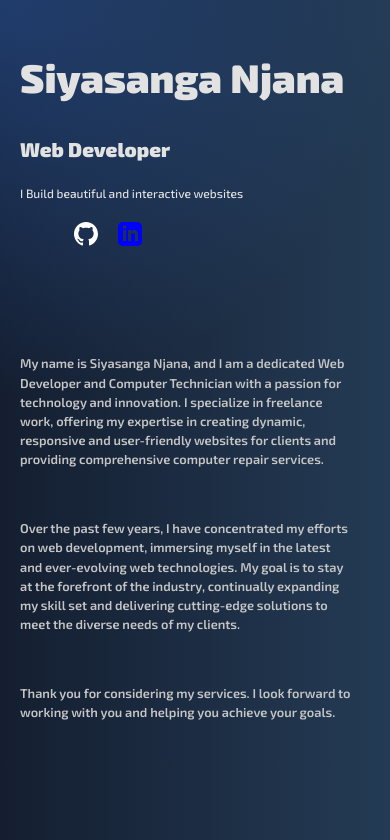
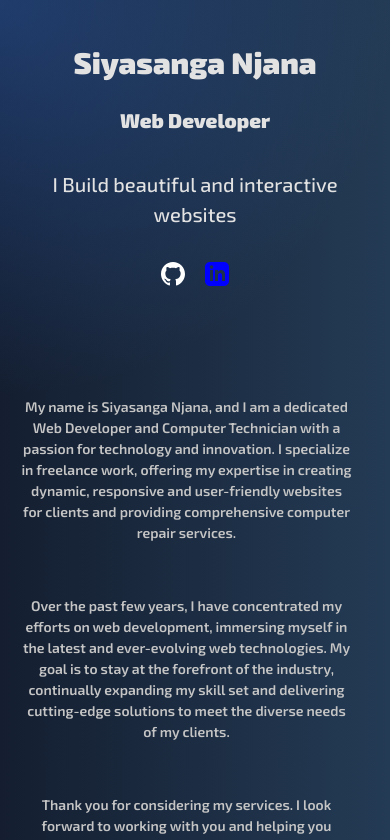
Before and after one commit to SiaLater69/personal_site, a React (Vite) app: page / in a window 390 px wide. Shown: the top 840 px of the page. Built offline with nearby package versions, Linux system fonts and the light colour scheme.

Commit message:
mobile text and container fix

```diff
--- a/src/App.css
+++ b/src/App.css
@@ -56,7 +56,7 @@ overflow: 'hidden'
   gap: 20px;
 }
 
-@media screen and (max-width: 600px) {
+@media (max-width: 480px){
   .container h1{
     font-size: 40px;
   }
@@ -67,7 +67,14 @@ overflow: 'hidden'
     font-size: 12px;
   }
   .container p{
-    font-size: 0.8em;
+    font-size: 12px;
   }
 
+  .icons{
+    display: flex;
+    align-items: center;
+    justify-content: center;
+    margin-left: 50%;
+    gap: 20px;
+  }
 }
--- a/src/components/container.css
+++ b/src/components/container.css
@@ -48,18 +48,39 @@
 
 @media (max-width: 480px){
   .splitContainer{
-    display: block;
+    display: table-column;
     width: 100%;
     height: 100%;
   }
   .leftContainer{
     padding: 20px;
-    display: block;
   }
   .rightContainer{
     padding: 20px;
     max-height: 100%;
     margin-top: 50px;
   }
+  .rightContent{
+    height: 100%;
+    padding-right: 17px;
+  }
+  .splitContainer h1{
+    font-size: 30px;
+    text-align: center;
+  }
+  .splitContainer h3{
+    font-size: 20px;
+    text-align: center;
+  }
 
+  .splitContainer h5{
+    font-size: 20px;
+    text-align: center;
+  }
+
+  .splitContainer p{
+    font-size: 14px;
+    display: flex;
+    text-align: center;
+  }
 }
--- a/src/components/svg.jsx
+++ b/src/components/svg.jsx
@@ -1,11 +1,15 @@
-export const GitHubIcon = ({ fill = 'currentColor', size = 24 }) => (
-    <svg xmlns="http://www.w3.org/2000/svg" width={size} height={size} viewBox="0 0 24 24" fill={fill}>
-      <path d="M12 0c-6.626 0-12 5.373-12 12 0 5.302 3.438 9.8 8.207 11.387.599.111.793-.261.793-.577v-2.234c-3.338.726-4.033-1.416-4.033-1.416-.546-1.387-1.333-1.756-1.333-1.756-1.089-.745.083-.729.083-.729 1.205.084 1.839 1.237 1.839 1.237 1.07 1.834 2.807 1.304 3.492.997.107-.775.418-1.305.762-1.604-2.665-.305-5.467-1.334-5.467-5.931 0-1.311.469-2.381 1.236-3.221-.124-.303-.535-1.524.117-3.176 0 0 1.008-.322 3.301 1.23.957-.266 1.983-.399 3.003-.404 1.02.005 2.047.138 3.006.404 2.291-1.552 3.297-1.23 3.297-1.23.653 1.653.242 2.874.118 3.176.77.84 1.235 1.911 1.235 3.221 0 4.609-2.807 5.624-5.479 5.921.43.372.823 1.102.823 2.222v3.293c0 .319.192.694.801.576 4.765-1.589 8.199-6.086 8.199-11.386 0-6.627-5.373-12-12-12z"/>
-    </svg>
+export const GitHubIcon = ({ fill = 'currentColor', size = 24}) => (
+  <div className="git">
+  <svg xmlns="http://www.w3.org/2000/svg" width={size} height={size} viewBox="0 0 24 24" fill={fill}>
+    <path d="M12 0c-6.626 0-12 5.373-12 12 0 5.302 3.438 9.8 8.207 11.387.599.111.793-.261.793-.577v-2.234c-3.338.726-4.033-1.416-4.033-1.416-.546-1.387-1.333-1.756-1.333-1.756-1.089-.745.083-.729.083-.729 1.205.084 1.839 1.237 1.839 1.237 1.07 1.834 2.807 1.304 3.492.997.107-.775.418-1.305.762-1.604-2.665-.305-5.467-1.334-5.467-5.931 0-1.311.469-2.381 1.236-3.221-.124-.303-.535-1.524.117-3.176 0 0 1.008-.322 3.301 1.23.957-.266 1.983-.399 3.003-.404 1.02.005 2.047.138 3.006.404 2.291-1.552 3.297-1.23 3.297-1.23.653 1.653.242 2.874.118 3.176.77.84 1.235 1.911 1.235 3.221 0 4.609-2.807 5.624-5.479 5.921.43.372.823 1.102.823 2.222v3.293c0 .319.192.694.801.576 4.765-1.589 8.199-6.086 8.199-11.386 0-6.627-5.373-12-12-12z"/>
+  </svg>
+  </div>
   )
 
   export const LinkedInIcon = ({ fill = 'currentColor', size = 24 }) => (
-    <svg xmlns="http://www.w3.org/2000/svg" width={size} height={size} viewBox="0 0 24 24" fill={fill}>
+    <div className="linked">
+      <svg xmlns="http://www.w3.org/2000/svg" width={size} height={size} viewBox="0 0 24 24" fill={fill}>
       <path d="M19 0h-14c-2.761 0-5 2.239-5 5v14c0 2.761 2.239 5 5 5h14c2.762 0 5-2.239 5-5v-14c0-2.761-2.238-5-5-5zm-11 19h-3v-11h3v11zm-1.5-12.268c-.966 0-1.75-.79-1.75-1.764s.784-1.764 1.75-1.764 1.75.79 1.75 1.764-.783 1.764-1.75 1.764zm13.5 12.268h-3v-5.604c0-3.368-4-3.113-4 0v5.604h-3v-11h3v1.765c1.396-2.586 7-2.777 7 2.476v6.759z"/>
     </svg>
+    </div>
   )
--- a/src/pages/experience.css
+++ b/src/pages/experience.css
@@ -1,4 +1,4 @@
-/* start of card */
+/* Default styles (for desktop) */
 
 .card {
   position: relative;
@@ -15,7 +15,6 @@
 
 .card:hover {
   border-color: rgba(255, 255, 255, 0.2);
-
   box-shadow: 0 0 10px rgba(255, 255, 255, 0.1);
   background-color: rgba(75, 75, 75, 0.4);
 }
@@ -31,7 +30,6 @@
   padding-left: 10%;
   padding-right: 10%;
 }
-
 
 .minmaxContainer {
   width: 100%;
@@ -69,12 +67,10 @@ padding-right: 10%;
   color: rgb(197, 197, 197);
 }
 
-/* button starts */
-
 button {
   display: flex;
   color: aqua;
-    font-family:Verdana, Geneva, Tahoma, sans-serif;
+  font-family: Verdana, Geneva, Tahoma, sans-serif;
   flex-direction: column;
   justify-content: center;
   align-items: center;
@@ -90,7 +86,7 @@ button {
   display: inline-block;
 }
 
-   .tech{
+.tech {
   display: flex;
   align-items: center;
   justify-content: center;
@@ -99,16 +95,48 @@ button {
   padding: 10px 20px;
 }
 
-   @media screen and (max-width: 600px) {
+/* Media query for mobile devices */
+@media screen and (max-width: 767px) {
   .card {
-      padding: 10px 5px;
+      padding: 15px 5px;
   }
+
   .title {
       font-size: 1.5em;
   }
+
   .task {
       padding-left: 5%;
       padding-right: 5%;
   }
 
+  .minmaxContainer {
+      flex-direction: column;
+      align-items: stretch;
   }
+
+  .min,
+  .max {
+      width: 100%;
+      align-items: center;
+      padding: 10px 0;
+  }
+
+  .maxHeading,
+  .minHeading {
+      font-size: 0.8em;
+  }
+
+  .maxTemp,
+  .minTemp {
+      font-size: 0.7em;
+  }
+
+  button {
+      padding: 0.5em;
+  }
+
+  .tech {
+      padding: 5px 10px;
+  }
+}
```
Lines whose indentation alone changed are shown as unchanged.
